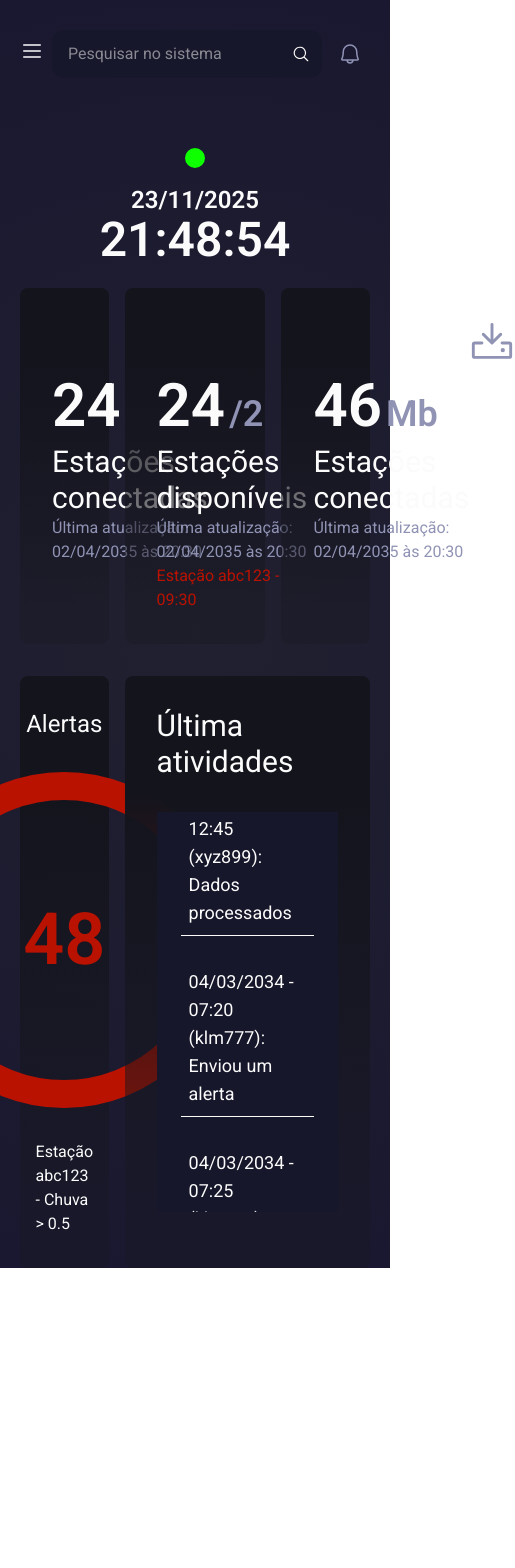
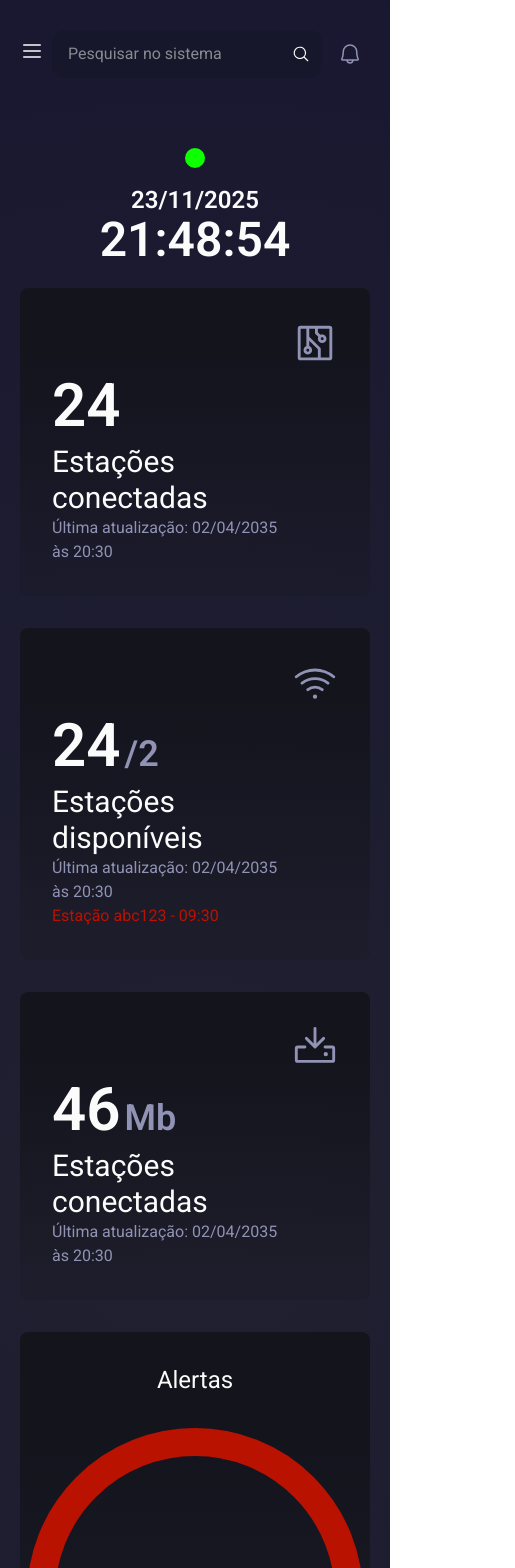
Before and after one commit to FR0M-ZER0/nimbus-front, a React (Vite) app: page /admin in a window 390 px wide. Shown: the top 1568 px of the page, 515 px wide, since content can reach past the window. Before the commit the page ends 1268 px from the top, so only its background shows below. Built offline with nearby package versions, Linux system fonts and the light colour scheme.

Commit message:
style[F0-55]: Ajusta reponsividade da página de dashboard

```diff
--- a/src/pages/admin/DashboardPage.jsx
+++ b/src/pages/admin/DashboardPage.jsx
@@ -34,8 +34,8 @@ function DashboardPage() {
         <div className='w-full'>
             <DateTimeWatcher />
 
-            <div className="grid grid-cols-7 gap-x-4 gap-y-8 mt-6">
-                <div className='col-span-2'>
+            <div className="grid grid-cols-1 lg:grid-cols-7 lg:gap-x-4 gap-y-8 mt-6">
+                <div className='lg:col-span-2'>
                     <DashboardCard
                         title={'Estações conectadas'}
                         dataValue={24}
@@ -43,7 +43,7 @@ function DashboardPage() {
                         icon={<CircuitryIcon size={46} />}
                     />
                 </div>
-                <div className='col-span-3'>
+                <div className='lg:col-span-3'>
                     <DashboardCard
                         title={'Estações disponíveis'}
                         dataValue={24}
@@ -53,7 +53,7 @@ function DashboardPage() {
                         icon={<WifiHighIcon size={46} />}
                     />
                 </div>
-                <div className='col-span-2'>
+                <div className='lg:col-span-2'>
                     <DashboardCard
                         title={'Estações conectadas'}
                         dataValue={46}
@@ -63,24 +63,24 @@ function DashboardPage() {
                     />
                 </div>
 
-                <div className='col-span-2'>
+                <div className='lg:col-span-2'>
                     <InfoCard>
-                        <div className='flex flex-col items-center'>
+                        <div className='flex flex-col items-center h-full'>
                             <p className='text-2xl'>
                                 Alertas
                             </p>
 
-                            <div className='flex items-center justify-center h-84 w-84 my-8 rounded-full border-28 border-[#BA1200]'>
+                            <div className='flex items-center justify-center max-h-84 max-w-84 h-84 w-84 lg:h-full lg:w-full my-8 rounded-full border-28 border-[#BA1200]'>
                                 <p className='text-7xl font-semibold red-color-text'>
                                     48
                                 </p>
                             </div>
 
-                            <p className=''>Estação abc123 - Chuva > 0.5</p>
+                            <p className='text-center'>Estação abc123 - Chuva > 0.5</p>
                         </div>
                     </InfoCard>
                 </div>
-                <div className='col-span-5'>
+                <div className='lg:col-span-5'>
                     <Card title={'Última atividades'}>
                         <div className='flex items-center h-full p-6 alt-dark-color-2-bg max-h-[400px] overflow-y-auto'>
                             <table className="w-full border-collapse text-lg">
```
